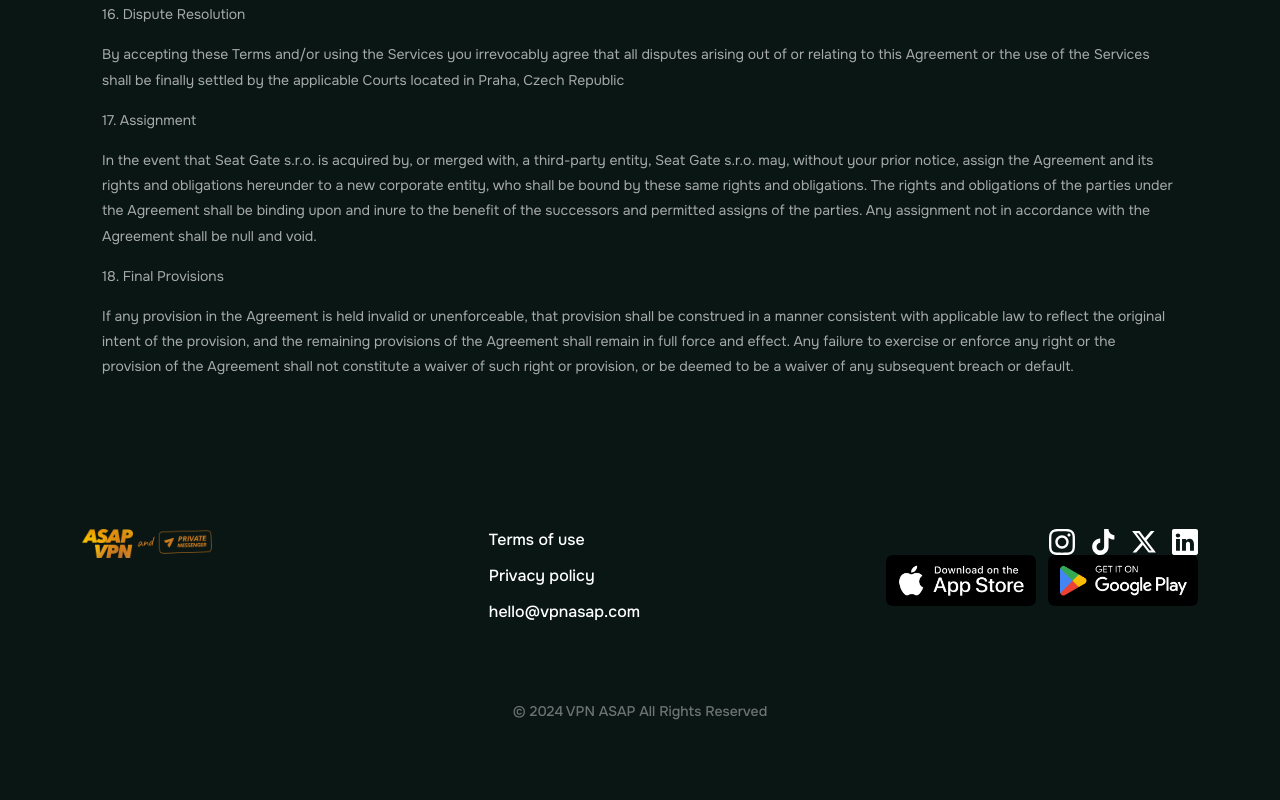
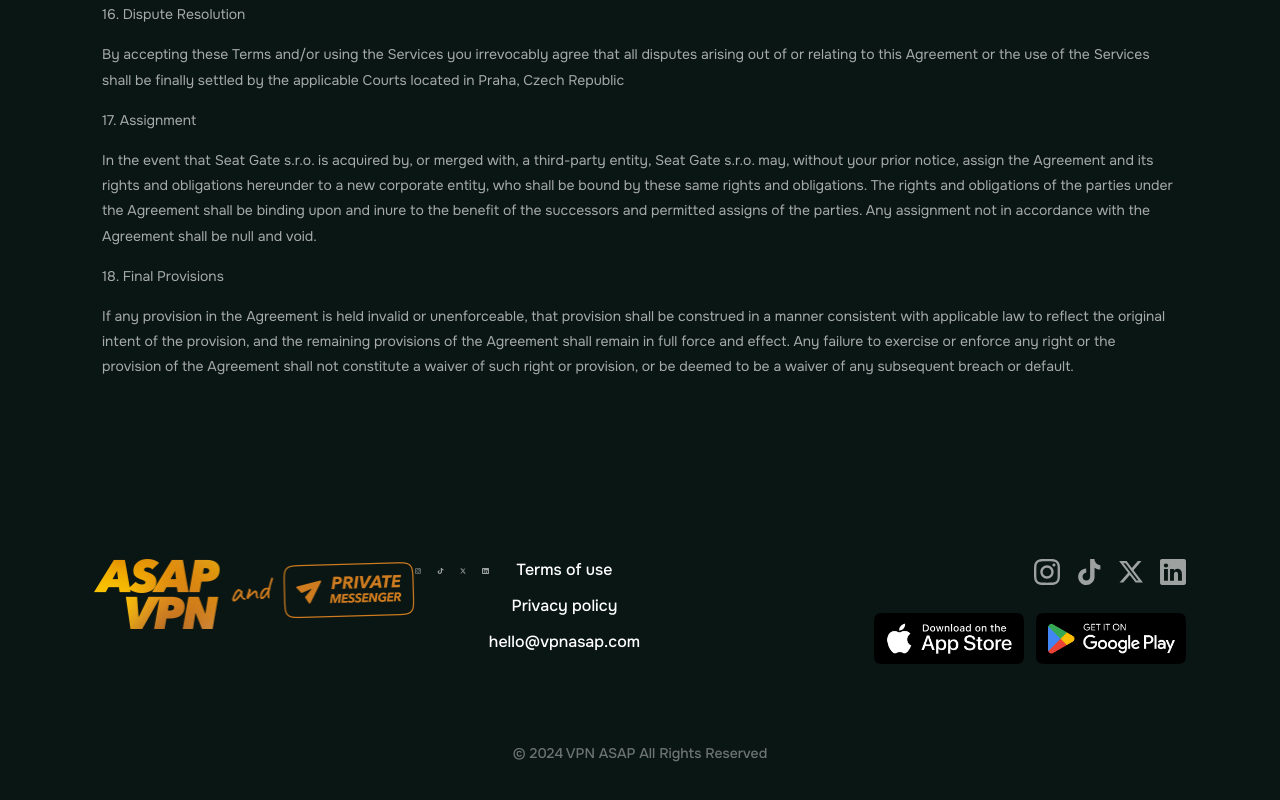
Before and after one commit to kaletvintsev/vpnsap, a Vue app: page /terms in a window 1280 px wide. Shown: the part 7786-8586 px from the top of the page. Before the commit the page ends 8556 px from the top, so only its background shows below. Built offline with nearby package versions, Linux system fonts and the light colour scheme.

Commit message:
Fix issues, style footer, hover on app button

```diff
--- a/src/components/AppButtons.vue
+++ b/src/components/AppButtons.vue
@@ -3,10 +3,10 @@
     <a
       href="https://apps.apple.com/cl/app/vpn-asap-best-secure-fast/id6477047407"
       target="_blank"
-      class="download-button"
+      class="button"
       ><img src="/src/assets/images/app-store.png" class="app-store" alt="apple store"
     /></a>
-    <a href="#" class="download-button"
+    <a href="#" class="button"
       ><img src="/src/assets/images/google-store.png" class="app-store" alt="google store"
     /></a>
   </div>
@@ -16,4 +16,13 @@
   display: flex;
   gap: 12px;
 }
+
+.button {
+  transition: filter 0.6s;
+
+  :hover,
+  :active {
+    filter: invert(1) brightness(0.93) invert(1);
+  }
+}
 </style>
--- a/src/components/LandingAbout.vue
+++ b/src/components/LandingAbout.vue
@@ -74,8 +74,8 @@
   font-size: clamp(32px, 3.5vw, 52px);
   width: 8em;
 
-  @media only screen and (max-width: 992px) {
-    text-align: center;
+  @media only screen and (min-width: 993px) {
+    text-align: left;
   }
 }
 
--- a/src/components/LandingGift.vue
+++ b/src/components/LandingGift.vue
@@ -26,6 +26,9 @@ import AppButtons from './AppButtons.vue'
   align-items: center;
   padding: 60px 0;
   color: white;
+  @media only screen and (min-width: 993px) {
+    padding: 100px 0;
+  }
 }
 
 .gift-block {
--- a/src/components/LandingPrivacy.vue
+++ b/src/components/LandingPrivacy.vue
@@ -72,13 +72,15 @@
 }
 
 .subtitle {
-  max-width: 200px;
   margin-bottom: 30px;
+  @media only screen and (max-width: 992px) {
+    max-width: 200px;
+  }
 }
 
 .title {
   line-height: 1.4;
-  margin-bottom: 50px;
+  margin-bottom: 36px;
   max-width: 564px;
 }
 
@@ -90,6 +92,11 @@
   &:last-of-type {
     margin-bottom: 50px;
   }
+
+  @media only screen and (min-width: 993px) {
+    padding: 0;
+    margin: 0;
+  }
 }
 
 .privacy-list {
@@ -98,7 +105,7 @@
   display: flex;
   justify-content: center;
   flex-wrap: wrap;
-  gap: clamp(8px, 0.7em, 20px);
+  gap: clamp(8px, 2vw, 20px);
 }
 
 .item {
--- /dev/null
+++ b/src/components/SocialBlock.vue
@@ -0,0 +1,32 @@
+<template>
+  <div class="social-block">
+    <a href="https://www.instagram.com/vpnasap/" target="_blank" class="item-social"
+      ><img src="/src/assets/images/social-instagram.svg" alt="Instagram"
+    /></a>
+    <a href="https://www.tiktok.com/@vpnasap" target="_blank" class="item-social"
+      ><img src="/src/assets/images/social-tiktok.svg" alt="TikTok"
+    /></a>
+    <a href="https://x.com/VPNASAP" target="_blank" class="item-social"
+      ><img src="/src/assets/images/social-x.svg" alt="Twitter"
+    /></a>
+    <a href="https://www.linkedin.com/in/vpn-asap-153a0b301/" target="_blank" class="item-social"
+      ><img src="/src/assets/images/social-in.svg" alt="LinkedIn"
+    /></a>
+  </div>
+</template>
+
+<style scoped lang="scss">
+.social-block {
+  display: flex;
+  gap: 16px;
+}
+
+.item-social {
+  opacity: 0.6;
+  transition: opacity 0.3s;
+  &:hover,
+  &:active {
+    opacity: 1;
+  }
+}
+</style>
--- a/src/components/TheFooter.vue
+++ b/src/components/TheFooter.vue
@@ -1,32 +1,14 @@
 <script setup lang="ts">
 import AppButtons from './AppButtons.vue'
+import SocialBlock from './SocialBlock.vue'
 </script>
 
 <template>
-  <footer class="footer">
-    <div class="container">
+  <footer class="footer container">
     <div class="menu-block">
       <div class="first-menu-block">
-          <div class="footer-logo">
-            <img src="/src/assets/images/logo-footer.png" alt="Logo footer" />
-          </div>
-          <div class="social-block-mobile">
-            <a href="https://www.instagram.com/vpnasap/" target="_blank" class="item-social"
-              ><img src="/src/assets/images/social-instagram.svg" alt="Instagram"
-            /></a>
-            <a href="https://www.tiktok.com/@vpnasap" target="_blank" class="item-social"
-              ><img src="/src/assets/images/social-tiktok.svg" alt="TikTok"
-            /></a>
-            <a href="https://x.com/VPNASAP" target="_blank" class="item-social"
-              ><img src="/src/assets/images/social-x.svg" alt="Twitter"
-            /></a>
-            <a
-              href="https://www.linkedin.com/in/vpn-asap-153a0b301/"
-              target="_blank"
-              class="item-social"
-              ><img src="/src/assets/images/social-in.svg" alt="LinkedIn"
-            /></a>
-          </div>
+        <img src="/src/assets/images/logo-footer.png" alt="Logo footer" class="footer-logo" />
+        <SocialBlock class="mobile-social" />
         <div class="menu">
           <a href="/terms">Terms of use</a>
           <a href="/privacy">Privacy policy</a>
@@ -35,79 +17,74 @@ import AppButtons from './AppButtons.vue'
       </div>
       <div class="second-menu-block">
         <div class="second-menu">
-            <div class="social-block">
-              <a href="https://www.instagram.com/vpnasap/" target="_blank" class="item-social"
-                ><img src="/src/assets/images/social-instagram.svg" alt="Instagram"
-              /></a>
-              <a href="https://www.tiktok.com/@vpnasap" target="_blank" class="item-social"
-                ><img src="/src/assets/images/social-tiktok.svg" alt="TikTok"
-              /></a>
-              <a href="https://x.com/VPNASAP" target="_blank" class="item-social"
-                ><img src="/src/assets/images/social-x.svg" alt="Twitter"
-              /></a>
-              <a
-                href="https://www.linkedin.com/in/vpn-asap-153a0b301/"
-                target="_blank"
-                class="item-social"
-                ><img src="/src/assets/images/social-in.svg" alt="LinkedIn"
-              /></a>
-            </div>
-            <AppButtons />
+          <SocialBlock class="desktop-social" />
+
+          <AppButtons class="app-buttons" />
         </div>
       </div>
     </div>
     <div class="copyright">© {{ new Date().getFullYear() }} VPN ASAP All Rights Reserved</div>
-    </div>
   </footer>
 </template>
 
 <style scoped lang="scss">
 .footer {
-  display: flex;
-  justify-content: center;
-  background: #0a1614;
-  padding: 50px 0 50px 0;
+  padding: 80px 24px;
 
+  @media only screen and (min-width: 993px) {
+    padding-bottom: 40px;
+  }
+}
 .menu-block {
   display: flex;
   justify-content: space-between;
-    flex-flow: row;
+  @media only screen and (max-width: 992px) {
+    justify-content: center;
+    align-items: center;
+    flex-flow: column;
+  }
+}
+
+.footer-logo {
+  max-width: 321px;
+  align-self: start;
+  @media only screen and (max-width: 992px) {
+    margin-bottom: 68px;
+  }
+}
+
+.mobile-social {
+  margin-bottom: 60px;
+}
+
+.app-buttons {
+  @media only screen and (max-width: 992px) {
+    flex-direction: column;
+  }
+}
 
 .first-menu-block {
   flex: 1;
   display: flex;
   justify-content: space-between;
-      flex-flow: row;
   width: 50%;
-
-      .social-block-mobile {
-        display: none;
-        margin-bottom: 60px;
-
-        .item-social {
-          margin-right: 15px;
-
-          &:last-child {
-            margin-right: 0;
-          }
-        }
-      }
-
-      .footer-logo {
-        width: 130px;
-
-        img {
-          max-width: 130px;
+  @media only screen and (max-width: 992px) {
+    justify-content: center;
+    align-items: center;
+    flex-flow: column;
   }
 }
 
 .menu {
   display: flex;
-        justify-content: start;
   flex-flow: column;
+  align-items: center;
+
+  @media only screen and (max-width: 992px) {
+    margin-bottom: 40px;
+  }
 
   a {
-          font-style: normal;
     font-weight: 500;
     color: #ffffff;
     text-decoration: none;
@@ -122,30 +99,33 @@ import AppButtons from './AppButtons.vue'
     }
   }
 }
-    }
 
 .second-menu-block {
   display: flex;
   justify-content: end;
   width: 50%;
 
+  @media only screen and (max-width: 992px) {
+    justify-content: center;
+    align-items: center;
+    width: 100%;
+  }
+}
 .second-menu {
   display: flex;
   align-items: end;
   flex-flow: column;
+  gap: 28px;
+  @media only screen and (max-width: 992px) {
+    align-items: center;
+  }
+}
 
-        .social-block {
 .item-social {
   margin-right: 15px;
 
   &:last-child {
     margin-right: 0;
-            }
-          }
-        }
-
-
-      }
   }
 }
 
@@ -159,66 +139,9 @@ import AppButtons from './AppButtons.vue'
   text-align: center;
 }
 
+.desktop-social {
   @media only screen and (max-width: 992px) {
-    .footer {
-      display: flex;
-      justify-content: center;
-      align-items: center;
-
-      .menu-block {
-        display: flex;
-        justify-content: center;
-        align-items: center;
-        flex-flow: column;
-
-        .first-menu-block {
-          flex: 1;
-          display: flex;
-          justify-content: center;
-          align-items: center;
-          flex-flow: column;
-          width: 100%;
-
-          .social-block-mobile {
-            display: block;
-          }
-
-          .footer-logo {
-            width: 130px;
-            margin-bottom: 60px;
-          }
-
-          .menu {
-            display: flex;
-            justify-content: center;
-            align-items: center;
-            flex-flow: column;
-            margin-bottom: 40px;
-          }
-        }
-
-        .second-menu-block {
-          display: flex;
-          justify-content: center;
-          align-items: center;
-          width: 100%;
-
-          .second-menu {
-            display: flex;
-            align-items: center;
-            flex-flow: column;
-
-            .social-block {
     display: none;
-            }
-
-            .button-block {
-              margin-top: 40px;
-            }
-          }
-        }
-      }
-    }
   }
 }
 </style>
--- a/src/components/icons/IconArrow.vue
+++ b/src/components/icons/IconArrow.vue
@@ -11,7 +11,7 @@ defineProps<{
     viewBox="0 0 16 10"
     fill="none"
     xmlns="http://www.w3.org/2000/svg"
-    :class="isOpen ? 'open' : ''"
+    :class="isOpen ? '' : 'closed'"
   >
     <path d="M15 8.3335L8.33333 1.66683L1.66667 8.33349" stroke="white" stroke-width="2" />
   </svg>
@@ -21,7 +21,7 @@ defineProps<{
 svg {
   transition: transform 0.4s;
 }
-.open {
+.closed {
   transform: rotate(-180deg);
 }
 </style>
```
Lines whose indentation alone changed are shown as unchanged.
